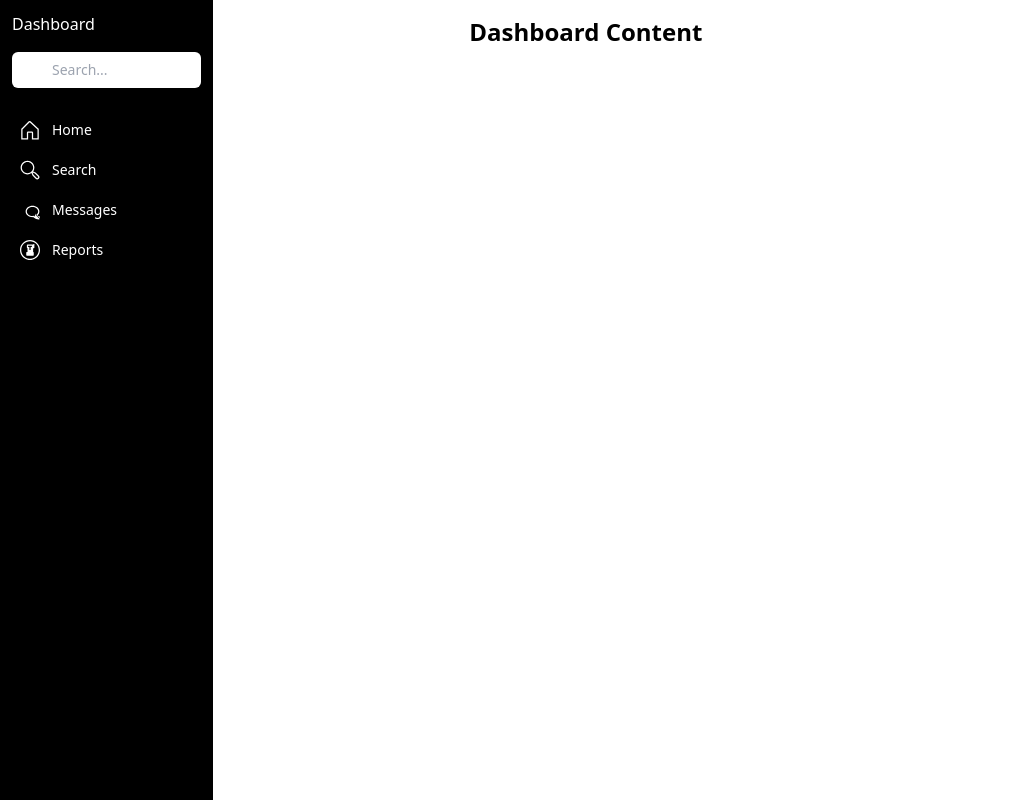
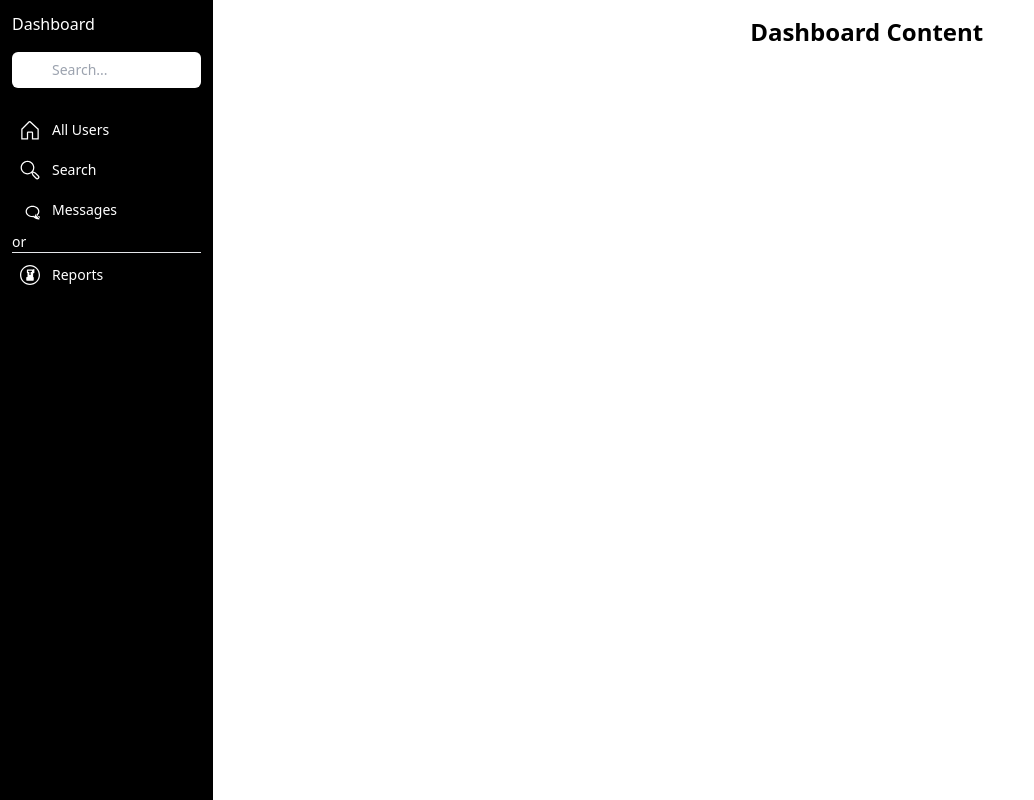
Before and after one commit to sabbir-hossen66/news-paper-client, a React (Vite) app: page /dashboard in a window 1280 px wide. Shown: the whole page, without its empty margins (0-1034 px from the left). Built offline with nearby package versions, Linux system fonts and the light colour scheme; no server answers.

Commit message:
all users email show in database

```diff
--- a/src/Layout/Dashboard.jsx
+++ b/src/Layout/Dashboard.jsx
@@ -38,7 +38,7 @@ const Dashboard = () => {
                 <svg xmlns="http://www.w3.org/2000/svg" viewBox="0 0 512 512" className="w-5 h-5 fill-current dark:text-gray-600">
                   <path d="M469.666,216.45,271.078,33.749a34,34,0,0,0-47.062.98L41.373,217.373,32,226.745V496H208V328h96V496H480V225.958ZM248.038,56.771c.282,0,.108.061-.013.18C247.9,56.832,247.756,56.771,248.038,56.771ZM448,464H336V328a32,32,0,0,0-32-32H208a32,32,0,0,0-32,32V464H64V240L248.038,57.356c.013-.012.014-.023.024-.035L448,240Z"></path>
                 </svg>
-                <NavLink to={'/'}><span>Home</span></NavLink>
+                <NavLink to={'/dashboard/all-users'}><span>All Users</span></NavLink>
               </a>
             </li>
             <li className="rounded-sm">
@@ -57,6 +57,8 @@ const Dashboard = () => {
                 <span>Messages</span>
               </a>
             </li>
+            <p>or <hr /></p>
+
             <li className="rounded-sm">
               <a rel="noopener noreferrer" href="#" className="flex items-center p-2 space-x-3 rounded-md">
                 <svg xmlns="http://www.w3.org/2000/svg" viewBox="0 0 512 512" className="w-5 h-5 fill-current dark:text-gray-600">
@@ -76,7 +78,7 @@ const Dashboard = () => {
             <rect width="352" height="32" x="80" y="384"></rect>
           </svg>
         </button>
-        <h1 className="text-2xl font-bold">Dashboard Content</h1>
+        <h1 className="text-2xl font-bold text-center">Dashboard Content</h1>
         <Outlet></Outlet>
       </div>
     </div>
--- /dev/null
+++ b/src/Pages/AllUsers/AllUsers.jsx
@@ -0,0 +1,11 @@
+
+
+const AllUsers = () => {
+  return (
+    <div>
+      <h2>Here are All Users</h2>
+    </div>
+  );
+};
+
+export default AllUsers;
--- a/src/Pages/Login/Login.jsx
+++ b/src/Pages/Login/Login.jsx
@@ -7,6 +7,7 @@ import { AuthContext } from '../../Providers/AuthProviders';
 import Swal from 'sweetalert2';
 import { Link, useLocation, useNavigate } from 'react-router-dom';
 import { GoogleAuthProvider } from 'firebase/auth';
+import useAxiosPublic from '../../hooks/useAxiosPublic';
 
 const Login = () => {
   const [isVisible, setIsVisible] = useState(false);
@@ -17,6 +18,7 @@ const Login = () => {
   const [error, setError] = useState('')
   const navigate = useNavigate()
   const location = useLocation()
+  const axiosPublic = useAxiosPublic();
   const from = location.state?.from?.pathname || '/'
 
 
@@ -35,6 +37,17 @@ const Login = () => {
     signIn(email, password)
       .then(result => {
         const response = result.user;
+
+        /* users related function */
+        const userInfo = {
+          email: response?.email,
+          name: response?.displayName
+        }
+        axiosPublic.post('/users', userInfo)
+          .then(res => {
+            console.log(res.data);
+          })
+
         setSuccess(response)
         // navigate(location?.state ? location.state : "/")
         Swal.fire({
@@ -61,6 +74,18 @@ const Login = () => {
     googleSignIn(provider)
       .then(result => {
         const googleUser = result.user;
+
+        /* users related function */
+        const userInfo = {
+          email: googleUser?.email,
+          name: googleUser?.displayName
+        }
+        axiosPublic.post('/users', userInfo)
+          .then(res => {
+            console.log(res.data);
+          })
+
+
         setGoogleUser(googleUser);
         navigate(location?.state ? location.state : "/")
         Swal.fire({
--- a/src/Routes/Router.jsx
+++ b/src/Routes/Router.jsx
@@ -10,6 +10,7 @@ import Dashboard from "../Layout/Dashboard";
 import User from "../Pages/Dashboard/User/User";
 import AllArticles from "../Pages/AllArticles/AllArticles";
 import DetailArticle from "../Pages/DetailArticle/DetailArticle";
+import AllUsers from "../Pages/AllUsers/AllUsers";
 
 
 export const router = createBrowserRouter([
@@ -55,6 +56,10 @@ export const router = createBrowserRouter([
     element: <Dashboard></Dashboard>,
     children: [
       {
+        path: 'all-users',
+        element: <AllUsers></AllUsers>
+      },
+      {
         path: 'user',
         element: <User></User>
       }
```
